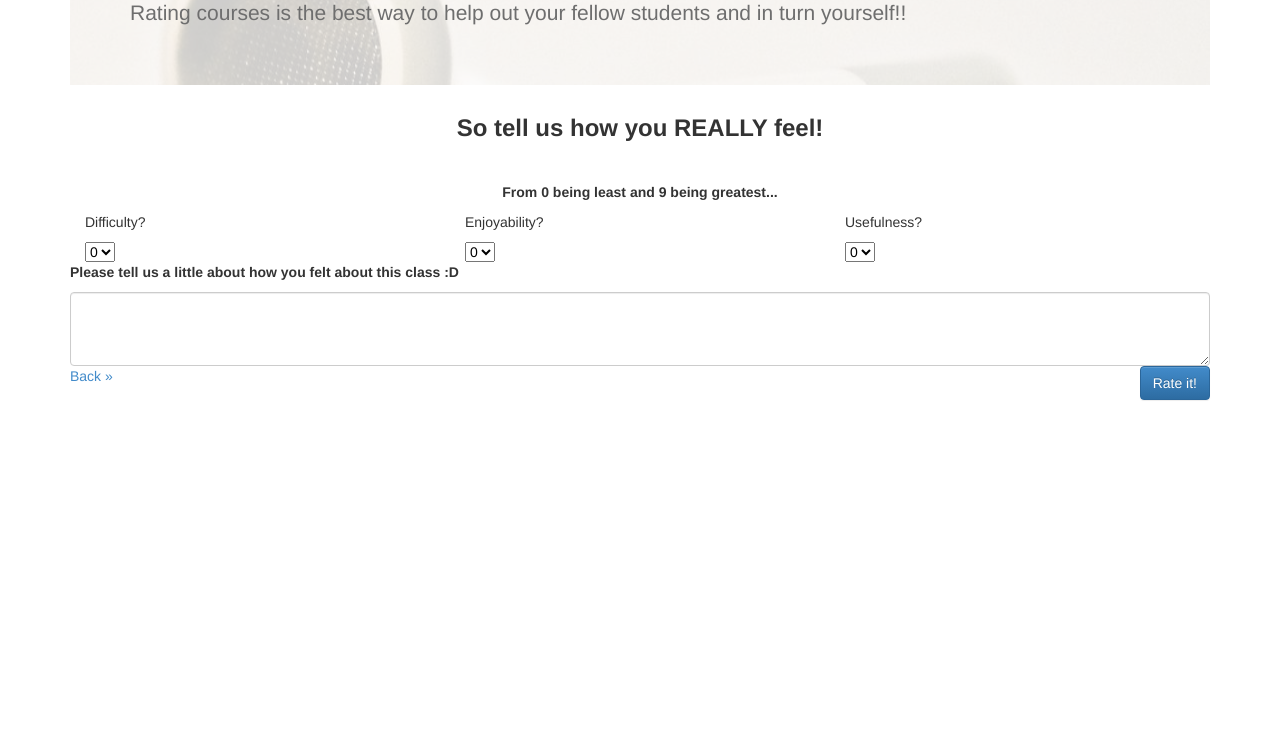
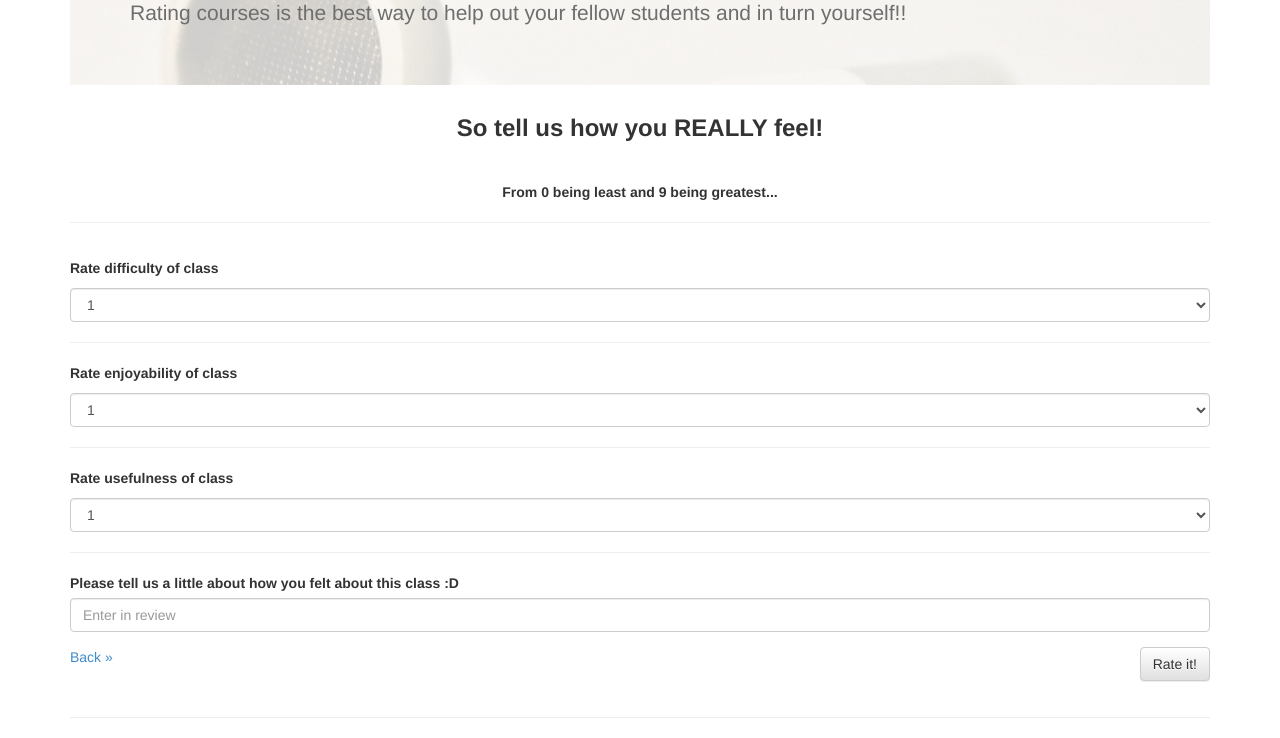
Before and after one commit to Chuyinzki/CSE170-FinalProject, a Node project: template views/rate.handlebars in a window 1280 px wide. Shown: the part 215-953 px from the top of the page. Before the commit the page ends 616 px from the top, so only its background shows below. Run offline with Node 20 templates, Linux system fonts and the light colour scheme; the template is opened without the code that fills it, so the values that code supplies are empty; some libraries are stand-ins or nearby versions.

Commit message:
final commit for week7

```diff
--- a/app.js
+++ b/app.js
@@ -7,6 +7,7 @@ var express = require('express');
 var http = require('http');
 var path = require('path');
 var handlebars = require('express3-handlebars');
+var mongoose = require('mongoose');
 
 var index = require('./routes/index');
 var myMinor = require('./routes/myMinor');
@@ -16,6 +17,14 @@ var about = require('./routes/about');
 var rate = require('./routes/rate');
 // Example route
 // var user = require('./routes/user');
+
+// Connect to the Mongo database, whether locally or on Heroku
+// MAKE SURE TO CHANGE THE NAME FROM 'lab7' TO ... IN OTHER PROJECTS
+var local_database_name = 'classapped';
+var local_database_uri  = 'mongodb://localhost/' + local_database_name
+var database_uri = process.env.MONGOLAB_URI || local_database_uri
+mongoose.connect(database_uri);
+
 
 var app = express();
 
@@ -46,6 +55,7 @@ app.get('/courses', allClasses.view);
 app.get('/courses/:name', course.viewCourse);
 app.get('/about', about.view);
 app.get('/courses/:name/rate', rate.view);
+app.post('/rating/new', rate.addRating);
 // Example route
 // app.get('/users', user.list);
 
--- a/public/js/introHCI.js
+++ b/public/js/introHCI.js
@@ -26,3 +26,24 @@ $('#minor-navi').click(function(e)
 {
 	window.location.href = "/minor";
 })
+
+$('#newRatingSubmitButton').click(function(e) {
+		console.log('clicked');
+		var difficulty = $('#new-rating-form #difficulty').val();
+		var enjoyability = $('#new-rating-form #enjoyability').val();
+		var usefulness = $('#new-rating-form #usefulness').val();
+		var review = $('#new-rating-form #review').val();
+		var course = $('#new-rating-form #courseNumber').val();
+
+		var json = {
+			'difficulty': difficulty,
+			'enjoyability': enjoyability,
+			'usefulness':  usefulness,
+			'review': review,
+			'course': course
+		};
+		console.log(json);
+		$.post('/rating/new', json, function() {
+			window.location.href = '/courses/CSE '+course; // reload the page
+		});
+	});
--- a/views/rate.handlebars
+++ b/views/rate.handlebars
@@ -53,12 +53,18 @@
         <h3><center><b>So tell us how you REALLY feel!</b></center></h3>
         <br>
         <p><center><b>From 0 being least and 9 being greatest...</b></center></p>
+        <hr>
+
+        <form id="new-rating-form" role="form">
 
 
-        <div class="col-xs-4">
-            <p>Difficulty?</p>
-            <select class="selectpicker" id="difficulty">
-                <option>0</option>
+            <div class="form-group" style="visibility:hidden; height:0">
+                <label for="courseNumber"></label>
+                <input type="text" class="form-control" id="courseNumber" value="{{courseNumber}}">
+            </div>
+        <div>
+            <p> <b>Rate difficulty of class</b></p>
+        <select class="form-control" id="difficulty">
             <option>1</option>
             <option>2</option>
             <option>3</option>
@@ -68,13 +74,14 @@
             <option>7</option>
             <option>8</option>
             <option>9</option>
+            <option>10</option>
         </select>
         </div>
+        <hr>
 
-        <div class="col-xs-4">
-            <p>Enjoyability?</p>
-            <select class="selectpicker" id="enjoyability">
-                <option>0</option>
+        <div>
+            <p> <b>Rate enjoyability of class</b></p>
+        <select class="form-control" id="enjoyability">
             <option>1</option>
             <option>2</option>
             <option>3</option>
@@ -84,13 +91,14 @@
             <option>7</option>
             <option>8</option>
             <option>9</option>
+            <option>10</option>
         </select>
         </div>
+        <hr>
 
-        <div class="col-xs-4">
-            <p>Usefulness?</p>
-            <select class="selectpicker" id="usefulness">
-                <option>0</option>
+        <div>
+            <p> <b>Rate usefulness of class </b></p>
+        <select class="form-control" id="usefulness">
             <option>1</option>
             <option>2</option>
             <option>3</option>
@@ -100,20 +108,32 @@
             <option>7</option>
             <option>8</option>
             <option>9</option>
+            <option>10</option>
         </select>
         </div>
+        <hr>
 
-        <p><b>Please tell us a little about how you felt about this class :D</b></p>
-        <textarea class="form-control" rows="3"></textarea>
+        <div>
+            <div class="form-group">
+                <label for="review"><b>Please tell us a little about how you felt about this class :D</b></label>
+                <input type="text" class="form-control" id="review" placeholder="Enter in review">
+            </div>
+        </div>
 
-        <!-- Provides extra visual weight and identifies the primary action in a set of buttons -->
-        <a class="btn btn-primary pull-right" href="/courses/{{courseName}}" role="button">Rate it!</a>
+        <button id="newRatingSubmitButton" type="button" class="btn btn-default pull-right">Rate it!</button>
         <p><a href="/courses/{{courseName}}">Back &raquo;</a></p>
+
+
+      </form>
+      <br>
+      <hr>
 
     </div>
 
     <!-- jQuery (necessary for Bootstrap's JavaScript plugins) -->
     <script src="https://code.jquery.com/jquery.js"></script>
+    <script src="../../js/introHCI.js"></script>
+
     <!-- Include all compiled plugins (below), or include individual files as needed -->
     <script src="/js/bootstrap.min.js"></script>
 
```
Also changed, not shown: routes/course.js (+12 -1 lines), routes/rate.js (+31 -2 lines), views/course.handlebars (+7 -38 lines). Lines whose indentation alone changed are shown as unchanged.
